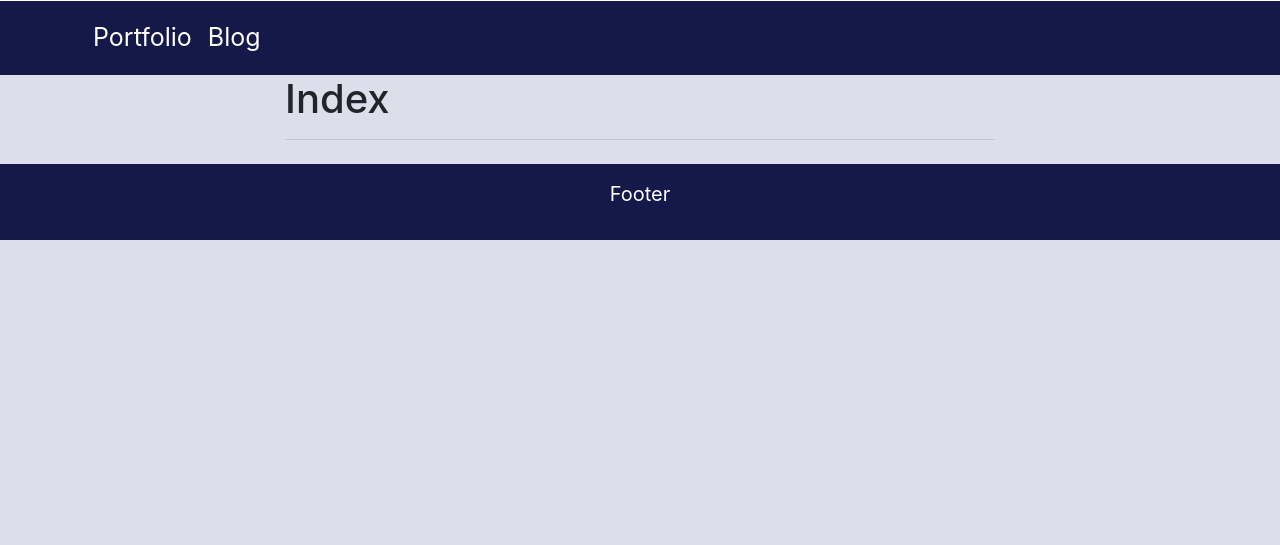
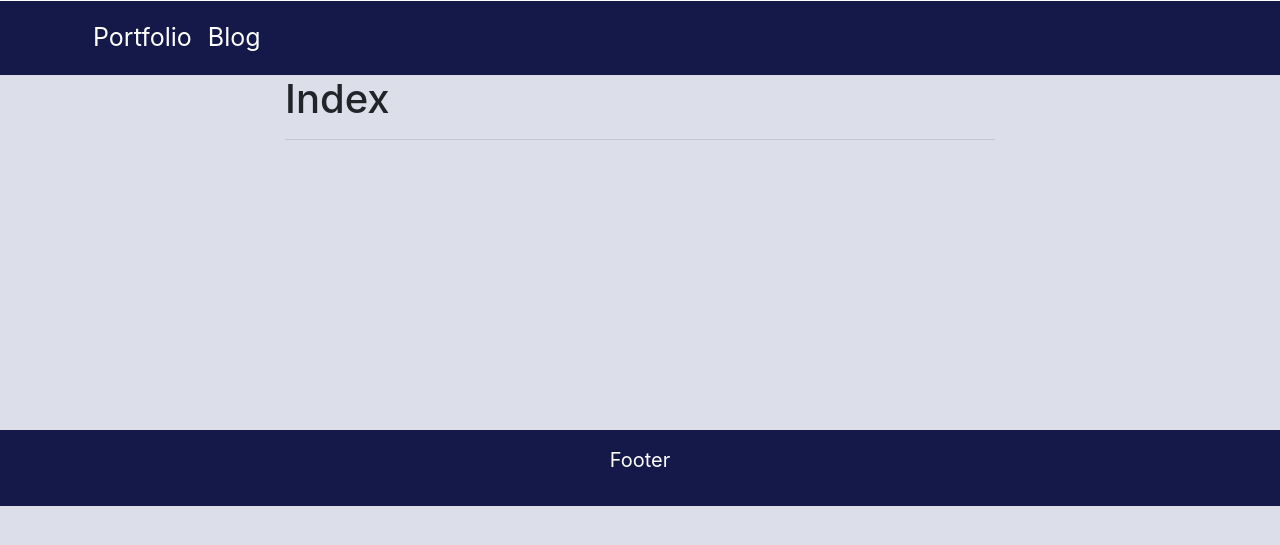
Before and after one commit to olsonja88/Johnolson.dev, a Django app: page /blog/ in a window 1280 px wide. Shown: the part 242-787 px from the top of the page. Run offline with Django 4.2, Linux system fonts and the light colour scheme; data that the repository does not hold is empty.

Commit message:
Fix: Add div class vr vr-blurry between page_content and footer in base.html to stop footer from floating off the bottom of the screen.

```diff
--- a/jodev_website/templates/base.html
+++ b/jodev_website/templates/base.html
@@ -18,6 +18,8 @@
     {% block page_content %}
     {% endblock %}
   </div>
+  <!--Big empty space-->
+  <div class="vr vr-blurry" style="height: 250px;"></div>
   <!--Footer-->
   <footer class="mt-4" id="bs-footer-override">
     <p>Footer</p>
```
